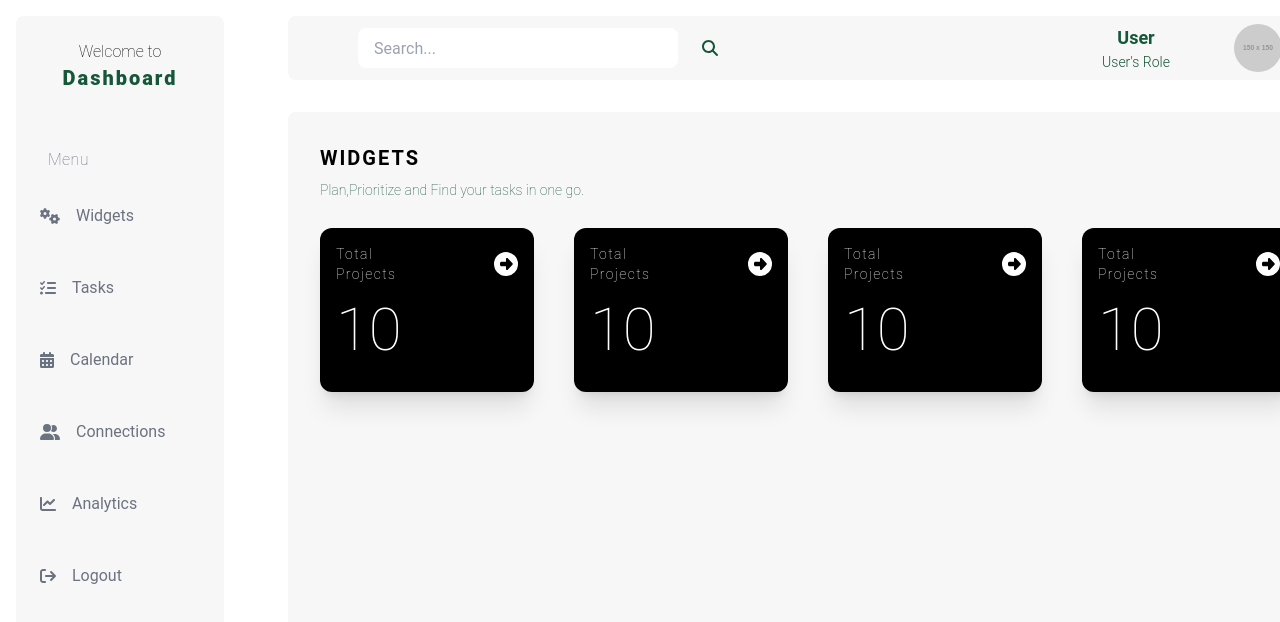
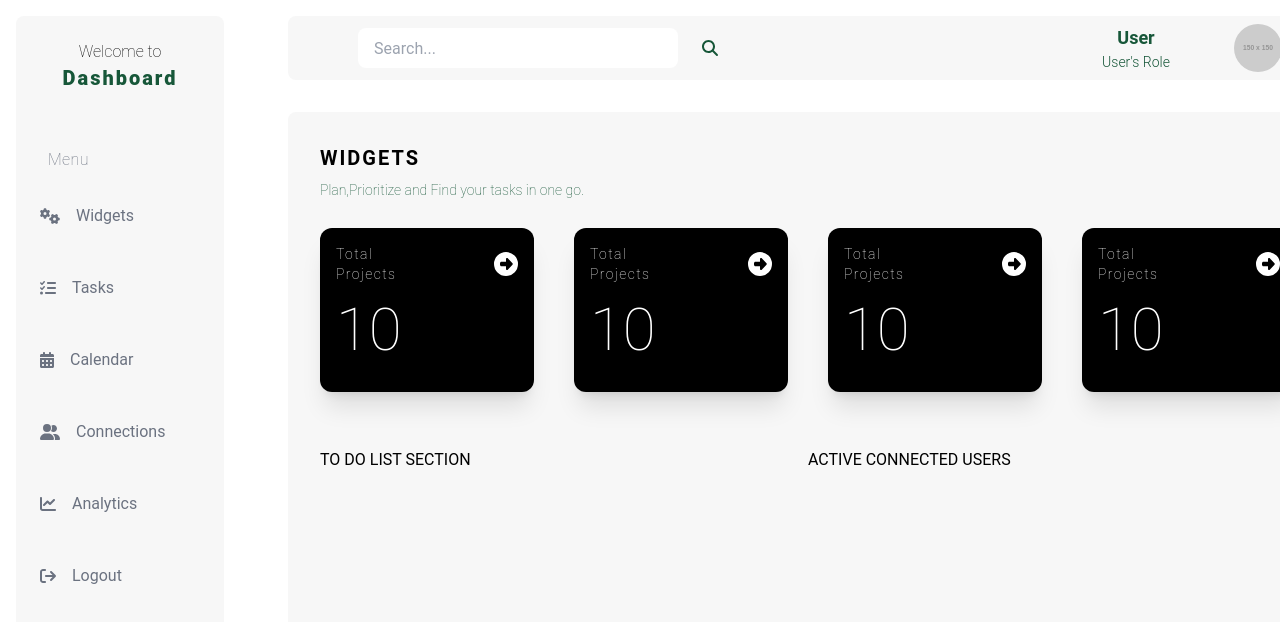
Before and after one commit to vallagenakisu/SystemProject, a React (Vite) app in the folder Job_Recommendation/: page /dashboard/widgets in a window 1280 px wide. Shown: the top 622 px of the page. Built offline with nearby package versions, Linux system fonts and the light colour scheme.

Commit message:
UI section of widget is under design

```diff
--- a/Job_Recommendation/src/Components/EmployeeDashBoard/Widgets.jsx
+++ b/Job_Recommendation/src/Components/EmployeeDashBoard/Widgets.jsx
@@ -1,7 +1,11 @@
-import React from "react";
+import React, { useState } from "react";
 import { FontAwesomeIcon } from "@fortawesome/react-fontawesome";
 import { faCircleRight } from "@fortawesome/free-solid-svg-icons";
+
 const Widgets = () => {
+  const [events, setEvents] = useState([
+    { title: "Meeting", start: new Date().toISOString(), allDay: true },
+  ]);
   return (
     <div className="w-full h-full overflow-hidden ml-12 my-4 px-8 py-8 rounded-lg bg-sidebarbgcolor ">
       <div className="flex flex-col">
@@ -62,8 +66,18 @@ const Widgets = () => {
           </div>
         </div>
 
-        {/* Calendar Section of Widget */}
 
+        <div className="mt-14 grid grid-cols-2">
+           {/* To Do List of Widgets */}
+           <div>
+            TO DO LIST SECTION
+           </div>
+
+           {/* Active Connected Users */}
+           <div>
+            ACTIVE CONNECTED USERS
+           </div>
+        </div>
 
       </div>
     </div>
--- a/Job_Recommendation/src/views/EmployeeDashBoard.jsx
+++ b/Job_Recommendation/src/views/EmployeeDashBoard.jsx
@@ -2,6 +2,7 @@ import React from "react";
 import SideBar from "../Components/EmployeeDashBoard/SideBar";
 import { Outlet } from "react-router-dom";
 import Header from "../Components/EmployeeDashBoard/Header";
+
 const EmployeeDashBoard = () => {
   return (
     <div className="flex flex-row font-roboto bg-white overflow-hidden">
--- a/package.json
+++ b/package.json
@@ -4,6 +4,10 @@
     "@fortawesome/free-brands-svg-icons": "^6.7.1",
     "@fortawesome/free-regular-svg-icons": "^6.7.1",
     "@fortawesome/free-solid-svg-icons": "^6.7.1",
-    "@fortawesome/react-fontawesome": "^0.2.2"
+    "@fortawesome/react-fontawesome": "^0.2.2",
+    "@fullcalendar/daygrid": "^6.1.15",
+    "@fullcalendar/interaction": "^6.1.15",
+    "@fullcalendar/react": "^6.1.15",
+    "@fullcalendar/timegrid": "^6.1.15"
   }
 }
```
Also changed, not shown: 1 other file (tests, documents, lock files or other folders).
